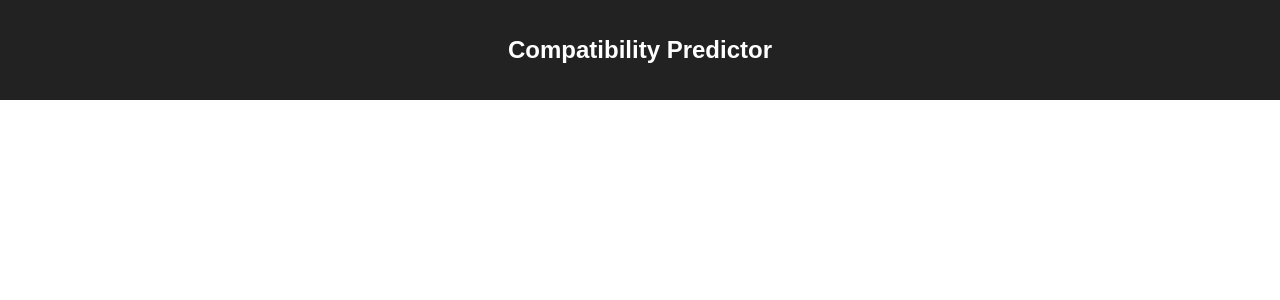
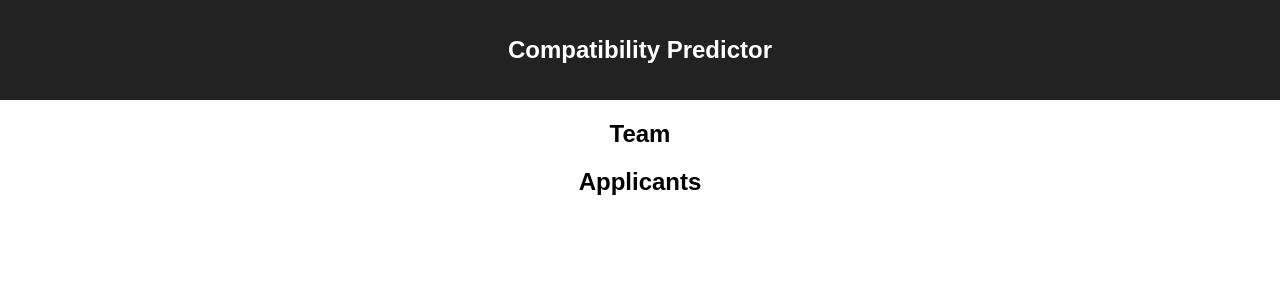
Before and after one commit to NickLee808/compatibility-predictor, a React (Create React App) app: page / in a window 1280 px wide. Shown: the top 300 px of the page. Built offline with nearby package versions, Linux system fonts and the light colour scheme.

Commit message:
Component titles rendered in App.js

```diff
--- a/src/components/Applicant.js
+++ b/src/components/Applicant.js
@@ -1,7 +1,13 @@
 import React, { Component } from 'react';
 
 class Applicant extends Component {
-
+  render(){
+    return (
+      <div className="Applicant-component">
+        <h2>Applicants</h2>
+      </div>
+    )
+  }
 }
 
 export default Applicant;
--- a/src/components/Team.js
+++ b/src/components/Team.js
@@ -1,7 +1,13 @@
 import React, { Component } from 'react';
 
 class Team extends Component {
-
+  render(){
+    return (
+      <div className="Team-component">
+        <h2>Team</h2>
+      </div>
+    )
+  }
 }
 
 export default Team;
--- a/src/containers/App.js
+++ b/src/containers/App.js
@@ -10,8 +10,10 @@ class App extends Component {
         <header className="App-header">
           <h1 className="App-title">Compatibility Predictor</h1>
         </header>
-        <p className="App-intro">
-        </p>
+        <div className="App-body">
+          <Team/>
+          <Applicant/>
+        </div>
       </div>
     );
   }
```
